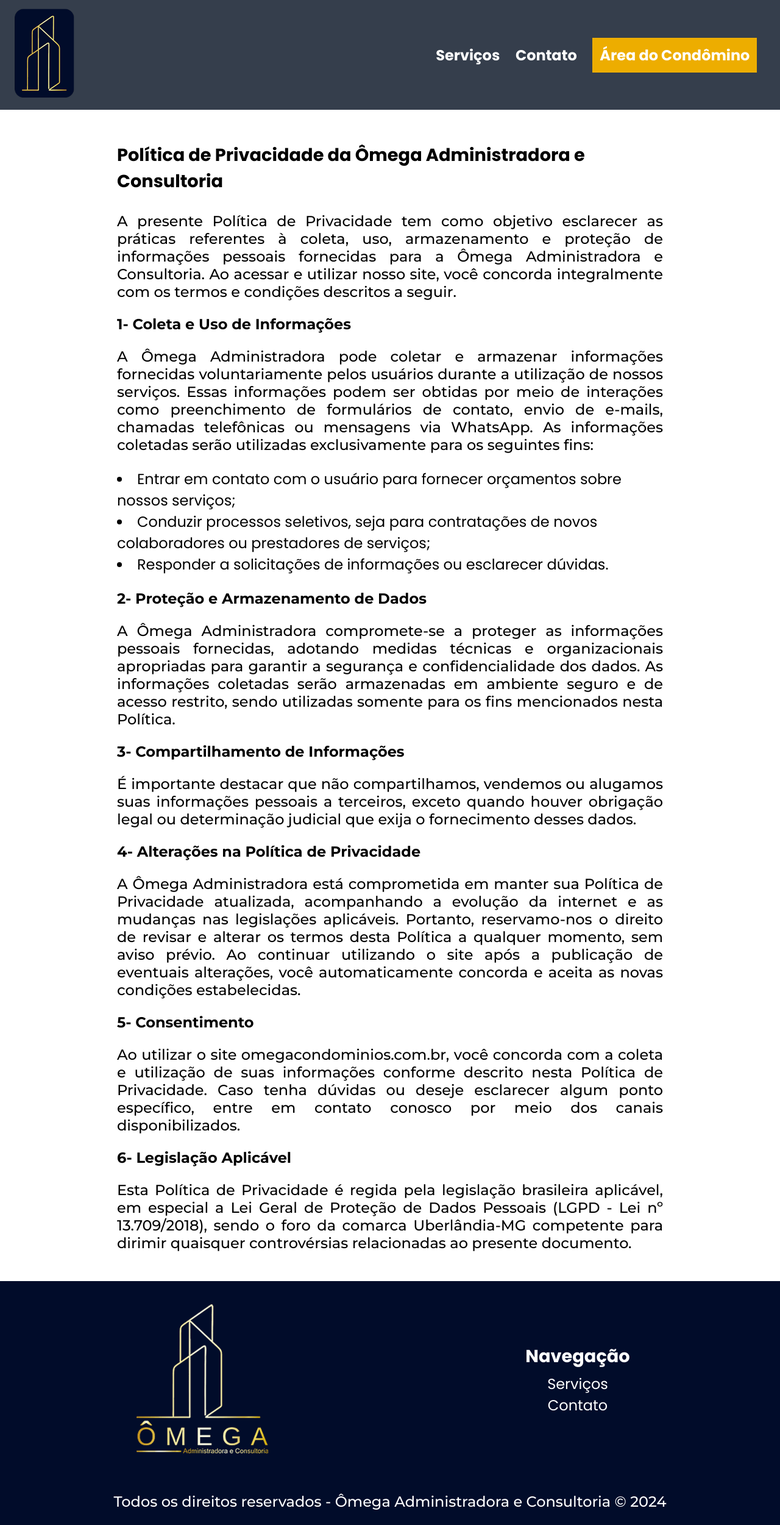
After one commit to gillianfranco/site-omega-administradora, a PHP site: page /pages/cookie-policy.php in a window 1280 px wide. The commit adds this page. Shown: the whole page at 61% size. Run offline with PHP 8.4, Linux system fonts and the light colour scheme.

Commit message:
Adicionar página de política de privacidade.

```diff
--- /dev/null
+++ b/pages/cookie-policy.php
@@ -0,0 +1,143 @@
+<!DOCTYPE html>
+<html lang="pt-br">
+<head>
+    <meta charset="UTF-8">
+    <meta name="viewport" content="width=device-width, initial-scale=1.0">
+    <link rel="preconnect" href="https://fonts.googleapis.com">
+    <link rel="preconnect" href="https://fonts.gstatic.com" crossorigin>
+    <link href="https://fonts.googleapis.com/css2?family=Montserrat:ital,wght@0,100..900;1,100..900&family=Poppins:wght@400;700&display=swap" rel="stylesheet">
+    <link rel="shortcut icon" href="../assets/images/logomarcas-omega/logo180x225.png" type="image/x-icon">
+    <link rel="stylesheet" href="https://unpkg.com/swiper/swiper-bundle.min.css">
+    <link rel="stylesheet" href="../assets/css/styles.css">
+    <meta poster="../assets/images/logomarcas-omega/logo180x225.png" name="description" content="Fundada em 2015, a Ômega Administradora e Consultoria oferece soluções em contabilidade, assessoria jurídica, recursos humanos, cobrança e administração, sempre com foco em atender às necessidades específicas de cada cliente.">
+
+    <!-- Hotjar Tracking Code for Ômega Administradora de Condomínios -->
+    <script>
+        (function(h,o,t,j,a,r){
+            h.hj=h.hj||function(){(h.hj.q=h.hj.q||[]).push(arguments)};
+            h._hjSettings={hjid:5084417,hjsv:6};
+            a=o.getElementsByTagName('head')[0];
+            r=o.createElement('script');r.async=1;
+            r.src=t+h._hjSettings.hjid+j+h._hjSettings.hjsv;
+            a.appendChild(r);
+        })(window,document,'https://static.hotjar.com/c/hotjar-','.js?sv=');
+    </script>
+    <title>Ômega Administradora e Consultoria</title>
+    <style>
+        section{
+            padding: 1em 8em;
+        }
+        @media only screen and (max-width: 1025px){
+            section{
+                padding: 1em 4em;
+            }
+        }
+        @media only screen and (max-width: 600px){
+            section{
+                padding: 1em 2em;
+            }
+        }
+    </style>
+</head>
+<body>
+    <main>
+        <header>
+            <nav id="navBar">
+                <div>
+                    <a href="../index.php">
+                        <img src="../assets/images/logomarcas-omega/logo180x225.png" alt="Logomarca - Ômega">
+                    </a>
+                </div>
+                <ul class="poppins-bold">
+                    <li><a href="#servicos">Serviços</a></li>
+                    <li><a href="#contato">Contato</a></li>
+                    <li><a href="https://omegaadm.superlogica.net/clients/areadocondomino" id="areaDoCondomino" target="_blank">Área do Condômino</a></li>
+                </ul>
+                <div id="toggle-btn">
+                    <p style="color: var(--dourado);">&#9776;</p>
+                </div>
+            </nav>
+            <div class="containerImagem-above-the-fold" style="background-image: none; height:auto;">
+                <nav class="dropdown__menu_celular">
+                    <ul>
+                        <li><a href="#servicos">Serviços</a></li>
+                        <li><a href="#contato">Contato</a></li>
+                        <li><a href="https://omegaadm.superlogica.net/clients/areadocondomino" id="areaDoCondomino" target="_blank">Área do Condômino</a></li>
+                    </ul>
+                </nav>
+            </div>
+        </header>
+        <section>
+            <h3>Política de Privacidade da Ômega Administradora e Consultoria</h3>
+            <p style="text-align: justify;">A presente Política de Privacidade tem como objetivo esclarecer as práticas referentes à coleta, uso, armazenamento e proteção de informações pessoais fornecidas para a Ômega Administradora e Consultoria. Ao acessar e utilizar nosso site, você concorda integralmente com os termos e condições descritos a seguir.</p>
+            <div style="margin-bottom: 1em;">
+                <p>
+                    <b>1- Coleta e Uso de Informações</b>
+                </p>
+                <p style="text-align: justify;">
+                    A Ômega Administradora pode coletar e armazenar informações fornecidas voluntariamente pelos usuários durante a utilização de nossos serviços. Essas informações podem ser obtidas por meio de interações como preenchimento de formulários de contato, envio de e-mails, chamadas telefônicas ou mensagens via WhatsApp. As informações coletadas serão utilizadas exclusivamente para os seguintes fins:
+                </p>
+                <dl class="poppins-regular">
+                    <li>Entrar em contato com o usuário para fornecer orçamentos sobre nossos serviços;</li>
+                    <li>Conduzir processos seletivos, seja para contratações de novos colaboradores ou prestadores de serviços;</li>
+                    <li>Responder a solicitações de informações ou esclarecer dúvidas.</li>
+                </dl>
+            </div>
+            <div style="margin-bottom: 1em;">
+                <p>
+                    <b>2- Proteção e Armazenamento de Dados</b>
+                </p>
+                <p style="text-align: justify;">
+                    A Ômega Administradora compromete-se a proteger as informações pessoais fornecidas, adotando medidas técnicas e organizacionais apropriadas para garantir a segurança e confidencialidade dos dados. As informações coletadas serão armazenadas em ambiente seguro e de acesso restrito, sendo utilizadas somente para os fins mencionados nesta Política.
+                </p>
+            </div>
+            <div style="margin-bottom: 1em;">
+                <p>
+                    <b>3- Compartilhamento de Informações</b>
+                </p>
+                <p style="text-align: justify;">
+                    É importante destacar que não compartilhamos, vendemos ou alugamos suas informações pessoais a terceiros, exceto quando houver obrigação legal ou determinação judicial que exija o fornecimento desses dados.
+                </p>
+            </div>
+            <div style="margin-bottom: 1em;">
+                <p>
+                    <b>4- Alterações na Política de Privacidade</b>
+                </p>
+                <p style="text-align: justify;">
+                    A Ômega Administradora está comprometida em manter sua Política de Privacidade atualizada, acompanhando a evolução da internet e as mudanças nas legislações aplicáveis. Portanto, reservamo-nos o direito de revisar e alterar os termos desta Política a qualquer momento, sem aviso prévio. Ao continuar utilizando o site após a publicação de eventuais alterações, você automaticamente concorda e aceita as novas condições estabelecidas.
+                </p>
+            </div>
+            <div style="margin-bottom: 1em;">
+                <p>
+                    <b>5- Consentimento</b>
+                </p>
+                <p style="text-align: justify;">
+                    Ao utilizar o site omegacondominios.com.br, você concorda com a coleta e utilização de suas informações conforme descrito nesta Política de Privacidade. Caso tenha dúvidas ou deseje esclarecer algum ponto específico, entre em contato conosco por meio dos canais disponibilizados.
+                </p>
+            </div>
+            <div style="margin-bottom: 1em;">
+                <p>
+                    <b>6- Legislação Aplicável</b>
+                </p>
+                <p style="text-align: justify;">
+                    Esta Política de Privacidade é regida pela legislação brasileira aplicável, em especial a Lei Geral de Proteção de Dados Pessoais (LGPD - Lei nº 13.709/2018), sendo o foro da comarca Uberlândia-MG competente para dirimir quaisquer controvérsias relacionadas ao presente documento.
+                </p>
+            </div>
+        </section>
+        <footer>
+            <div>
+                <div>
+                    <img src="../assets/images/logomarcas-omega/logo370x463.png" alt="Logomarca da Ômega Administradora">
+                </div>
+                <div>
+                    <h3>Navegação</h3>
+                    <div>
+                        <a href="#servicos" class="poppins-regular">Serviços</a>
+                        <a href="#contato" class="poppins-regular">Contato</a>
+                    </div>
+                </div>
+            </div>
+            <p>Todos os direitos reservados - Ômega Administradora e Consultoria &copy; 2024</p>
+        </footer>
+    </main>
+</body>
```
Also changed, not shown: index.php (+13 -0 lines).
